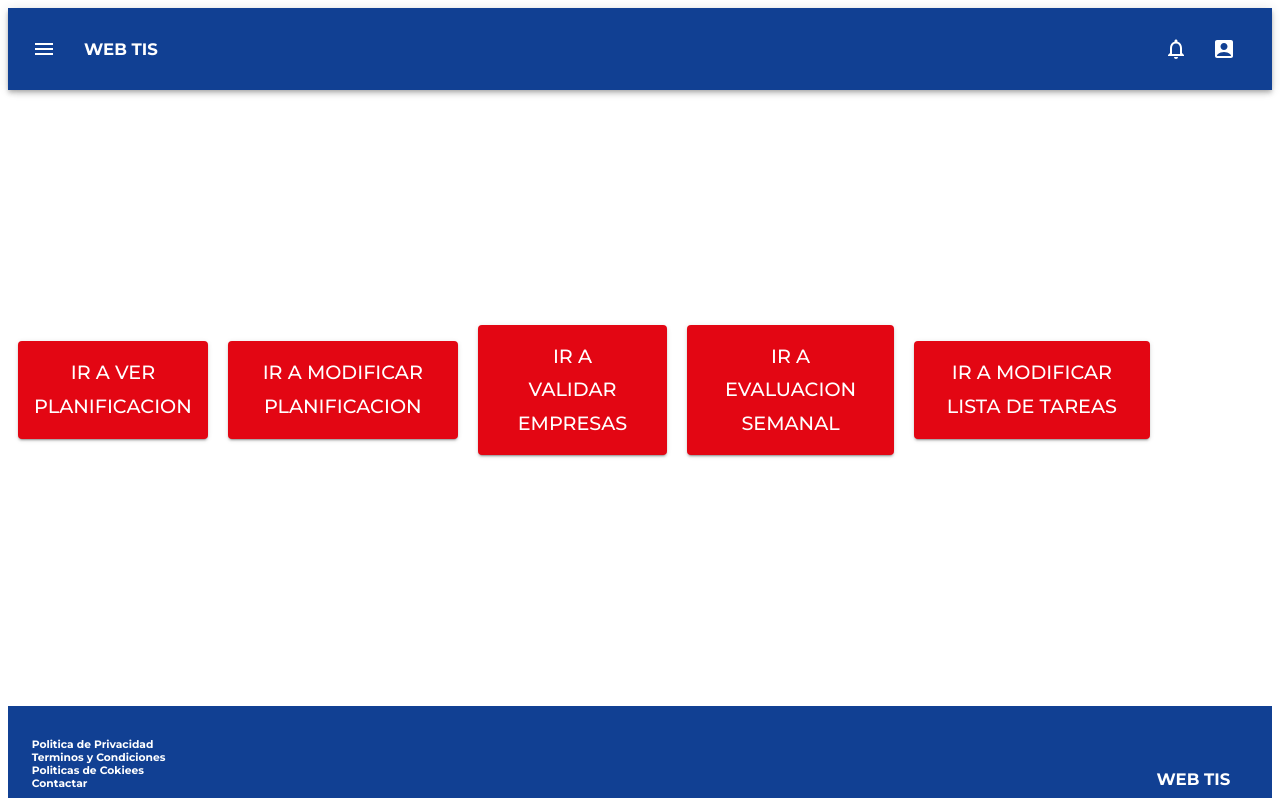
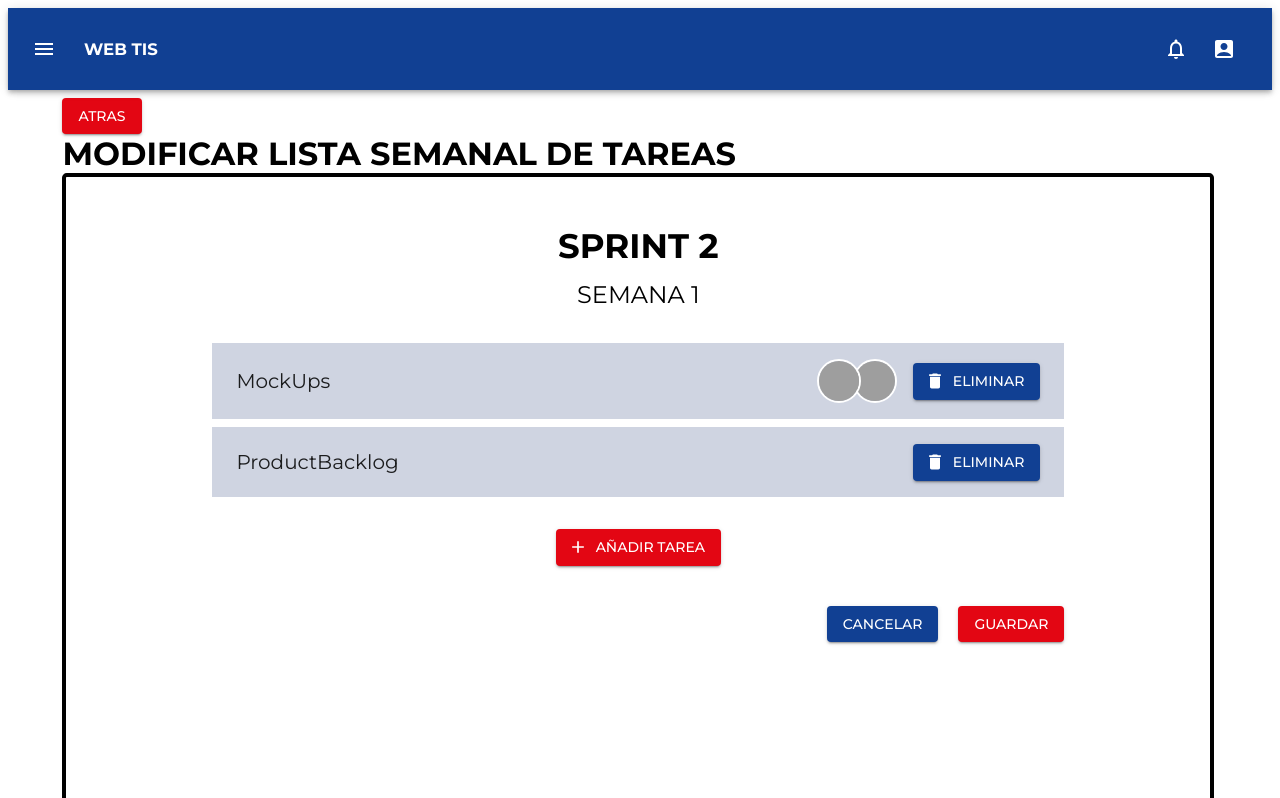
Before and after one commit to RichardAgr/Evaluacion-de-Proyectos, a React (Vite) app in the folder Frontend/: page /modificarListaTareas/empresa/1/sprint/1/semana/1 in a window 1280 px wide. Before the commit this address led to /. Shown: the top 798 px of the page. Built offline with nearby package versions, Linux system fonts and the light colour scheme; grey boxes are pictures that could not be loaded.

Commit message:
Ultima correccion de rutas del Sprint 1

```diff
--- a/Frontend/src/components/listas/listaEmpresasVisualizar.jsx
+++ b/Frontend/src/components/listas/listaEmpresasVisualizar.jsx
@@ -41,7 +41,7 @@ function ListaEmpresasVisualizar() {
 
   const handleRowClick = (idEmpresa) => {
     navigate(
-      `/homeDocente/homeGrupoDocente/verPlanificacionDeEmpresas/Empresa/${idEmpresa}`
+      `/visualizarPlanificacion/empresa/${idEmpresa}`
     );
   };
 
--- a/Frontend/src/components/nav/nav.jsx
+++ b/Frontend/src/components/nav/nav.jsx
@@ -23,19 +23,20 @@ function Nav() {
   return (
 
     <Routes>
-        {/** Ruta compartidas*/}
+      {/** Ruta compartidas*/}
         <Route path="*" element={<Navigate to="/" />} />
         <Route path='/' element={<Home/>}/>
+
+        {/** Seleccionar una planificacion para visualizar*/}
+        <Route path='/visualizarPlanificacion' element={<ListaVerPlanificacion/>}/>
+
+        {/** Visualizar Planificacion*/}
+        <Route path='/visualizarPlanificacion/Empresa/:idEmpresa' element={<VerPlanificacionDeDesarollo/>}/>
 
       {/** Rutas Docente*/}
         <Route path='/homeDocente' element={<HomeDocente/>}/>
         <Route path='/homeDocente/homeGrupoDocente' element={<HomeGrupoDocente/>}/>
 
-        {/** Seleccionar una planificacion para visualizar*/}
-        <Route path='/seleccionarVisualizarEmpresa' element={<ListaVerPlanificacion/>}/>
-
-        {/** Visualizar Planificacion*/}
-        <Route path='/homeDocente/homeGrupoDocente/verPlanificacionDeEmpresas/Empresa/:idEmpresa' element={<VerPlanificacionDeDesarollo/>}/>
 
         {/** Seleccionar una planificacion para validar*/}
         <Route path='/validarPlanificacion/' element={<SeleccionarEmpresaSinValidar/>}/>
@@ -49,14 +50,15 @@ function Nav() {
       {/** Rutas Estudiante*/}
         <Route path='/homeEstudiante' element={<HomeEstudiante/>}/>
         <Route path='/homeEstudiante/homeGrupoEstudiante' element={<HomeGrupoEstudiante/>}/>
-        <Route path='/homeEstudiante/homeGrupoEstudiante/PlanificacionDeDesarollo/Empresa/:idEmpresa' element={<VerPlanificacionDeDesarollo/>}/>
 
         {/** Modificar Planificacion */}
         <Route path='/modificarPlanificacion/Empresa/:idEmpresa' element={<ModificarPlanificacion/>}/>
+
         {/** Modificar Tarea */}
         <Route path='/homeEstudiante/homeGrupoEstudiante/sprint/semana/tareas/:idTarea' element={<ModificarTarea/>}/>
+
         {/** Modificar Lista de Tareas */}
-        <Route path='/empresa/:idEmpresa/sprint/:idSprint/semana/:idSemana/modificarListaTareas' element={<ModificarListaTareas/>}/>
+        <Route path='/modificarListaTareas/empresa/:idEmpresa/sprint/:idSprint/semana/:idSemana' element={<ModificarListaTareas/>}/>
     </Routes>
   )
 }
--- a/Frontend/src/pages/Home/home.jsx
+++ b/Frontend/src/pages/Home/home.jsx
@@ -9,7 +9,7 @@ function Home() {
   const navigate = useNavigate();
 
   const handleNavigateToVerPlanificacion = () => {
-    navigate("/seleccionarVisualizarEmpresa");
+    navigate("/visualizarPlanificacion");
   };
   const handleNavigateToModificarPlanificacion = () => {
     navigate(
@@ -23,7 +23,7 @@ function Home() {
     navigate("/evaluacionSemanal/empresa/1/sprint/1/");
   };
   const handleNavigateToModificarLista = () => {
-    navigate("/empresa/1/sprint/1/semana/1/modificarListaTareas");
+    navigate("/modificarListaTareas/empresa/1/sprint/1/semana/1");
   };
   return (
     <Fragment>
```
